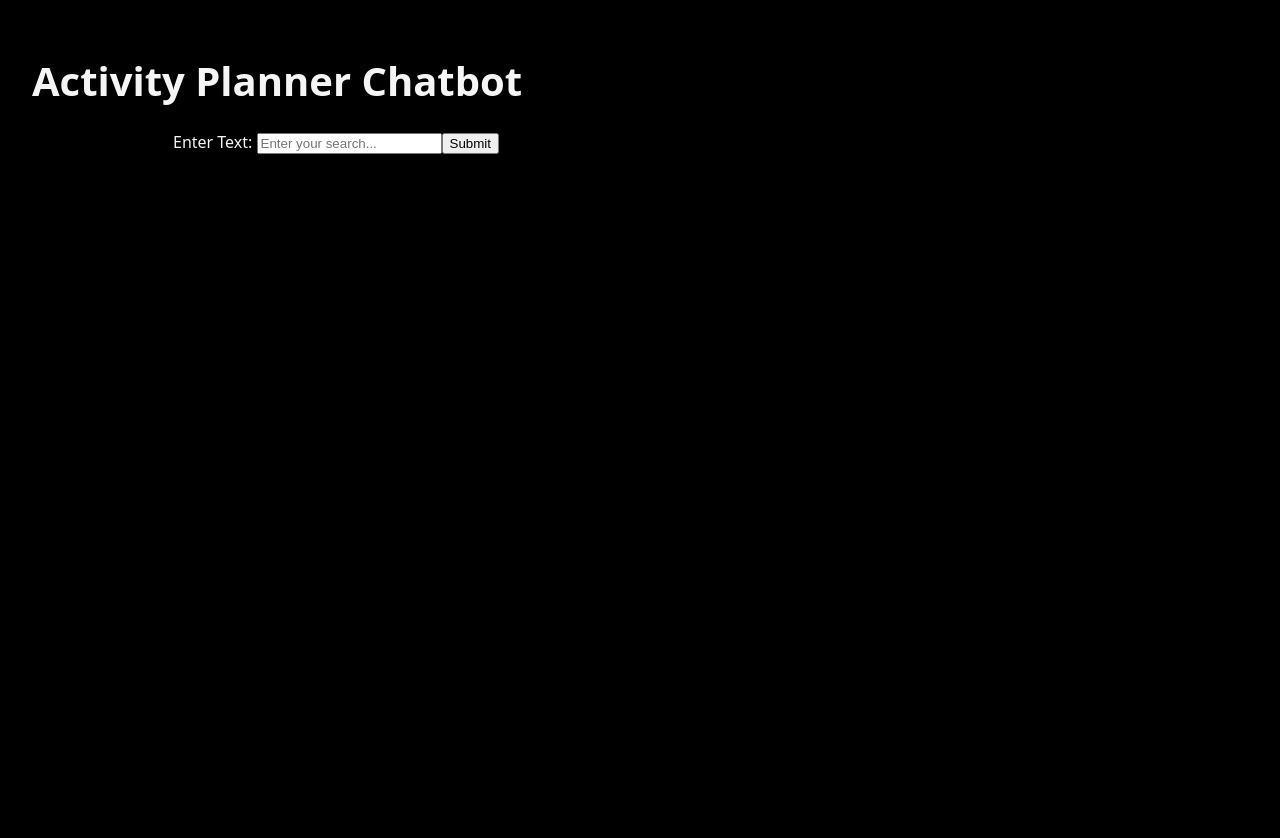
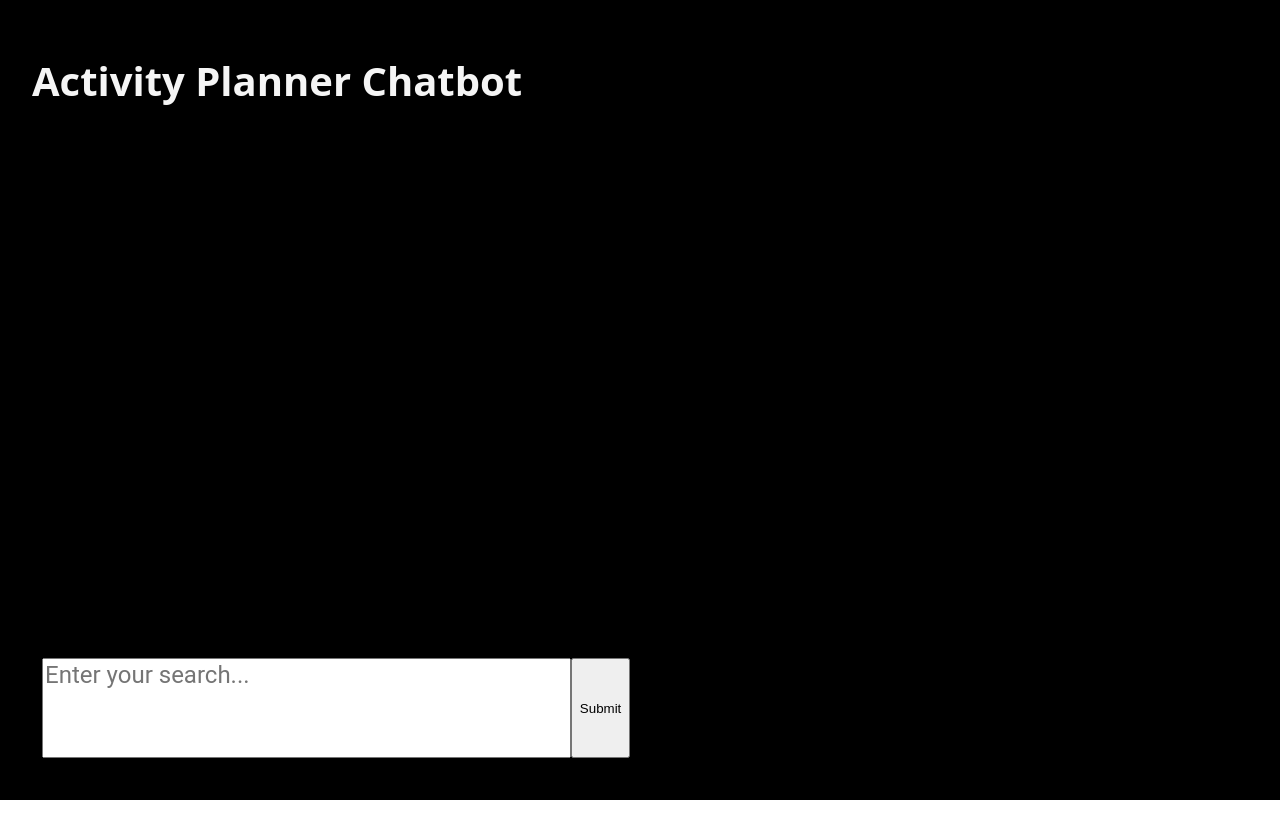
Before and after one commit to kendrickgolden/activity-planner, a React (Vite) app in the folder client/: page / in a window 1280 px wide. Shown: the top 838 px of the page. After the commit the page ends 800 px from the top, so only its background shows below. Built offline with nearby package versions, Linux system fonts and the light colour scheme.

Commit message:
Create layout for text input

```diff
--- a/client/src/App.css
+++ b/client/src/App.css
@@ -28,7 +28,3 @@ header {
 header h1 {
   font-size: 2.5rem;
 }
-
-#chat {
-  grid-area: chat;
-}
--- a/client/src/App.jsx
+++ b/client/src/App.jsx
@@ -1,4 +1,4 @@
-import Input from "./Input";
+import Input from "./Chatbox/Chatbox";
 
 import "./App.css";
 
--- a/client/src/Input.jsx
+++ b/client/src/Chatbox/Chatbox.jsx
@@ -1,5 +1,7 @@
 import { useEffect, useState } from "react";
 import { useJsApiLoader, Autocomplete } from "@react-google-maps/api";
+
+import "./chatbox.css"
 const libraries = ["places"];
 
 function Input() {
@@ -55,7 +57,7 @@ function Input() {
   /* if (!isLoaded) return <p>Loading...</p>;*/
 
   return (
-    <div id="chat">
+    <div id="chatbox">
       <form onSubmit={findSuggestions}>
         {/*}  <label htmlFor="location">Location </label>
        {isLoaded ?  <Autocomplete onLoad={autocomplete => (window.autocomplete = autocomplete)}  onPlaceChanged={() => onPlaceChanged(window.autocomplete)}
@@ -66,16 +68,17 @@ function Input() {
             <input type="text" id="location" name="location" placeholder="Type in your city..."></input>
         </Autocomplete>  : "Loading....."}*/}
 
-        <label htmlFor="venue">Enter Text: </label>
-        <input
+        <label htmlFor="chat_input"></label>
+        <textarea
           type="text"
-          id="query_input"
-          name="query"
+          id="chat_input"
+          name="chat_input"
           placeholder="Enter your search..."
           value={search}
           onChange={updateSearch}
-        ></input>
-        <input type="submit" value="Submit" />
+        ></textarea>
+
+        <input type="submit" value="Submit" id="submit"/>
       </form>
     </div>
   );
--- /dev/null
+++ b/client/src/Chatbox/chatbox.css
@@ -0,0 +1,28 @@
+#chatbox {
+    grid-area: chat;
+    position: relative;
+    padding: 10px;
+    /*display: grid;
+    grid-template-rows: 4fr 1fr;
+    grid-area: "";*/
+  }
+
+#chatbox form {
+  position: absolute;
+  left: 10px;
+  right: 10px;
+  bottom: 10px;
+  height: 100px;
+  display: flex;
+}
+
+#chat_input {
+  flex: 0 0 90%;
+  font-family: 'Roboto', sans-serif;
+  font-size: 1.5rem;
+  resize: none;
+}
+
+#submit {
+  flex: 0 0 10%;
+}
--- a/client/src/index.css
+++ b/client/src/index.css
@@ -60,3 +60,11 @@ button:focus-visible {
     background-color: #f9f9f9;
   }
 }
+
+html {
+  box-sizing: border-box;
+}
+
+*, *::before, *::after {
+  box-sizing: border-box;
+}
```
